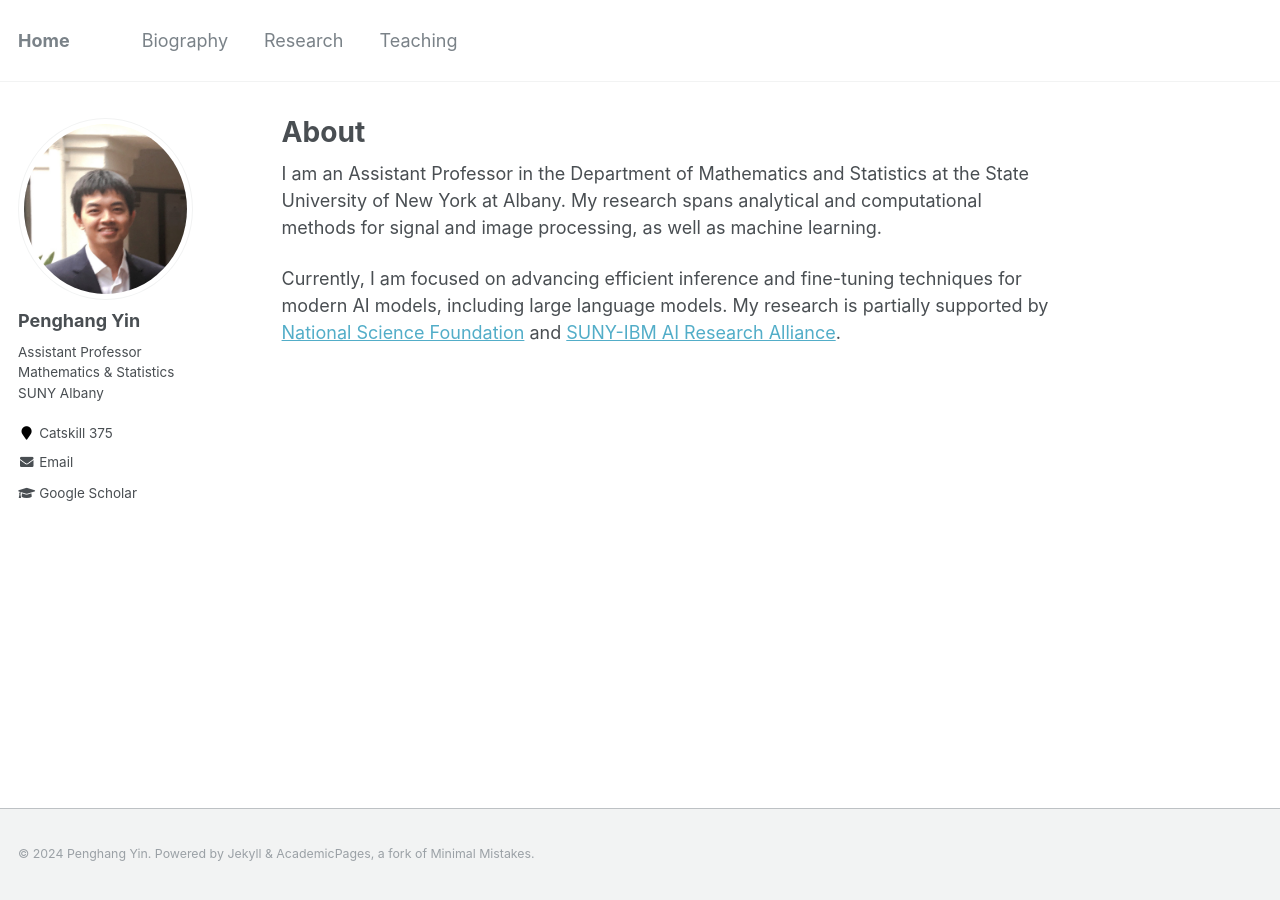
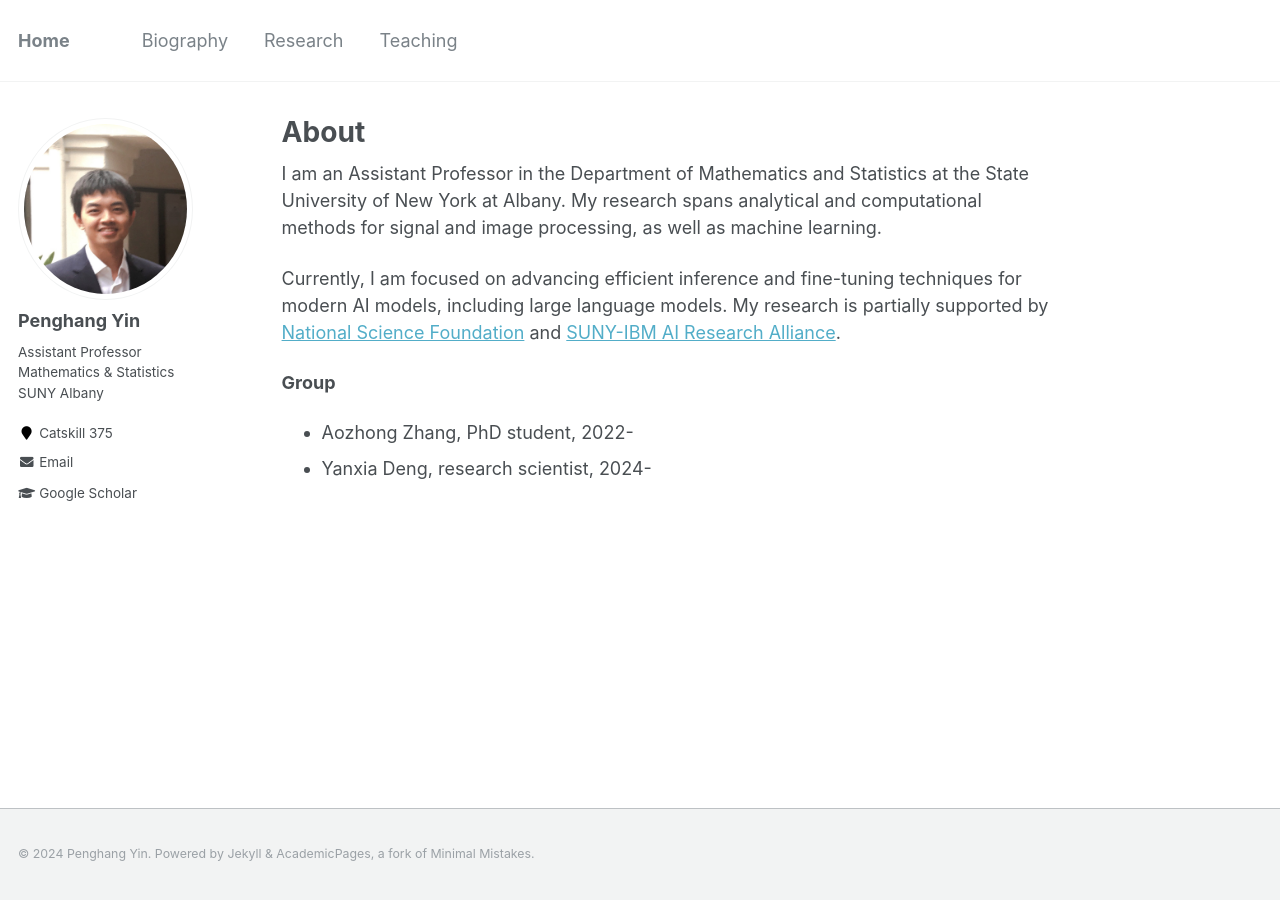
Before and after one commit to yin-penghang/yin-penghang.github.io, a Jekyll site: the page built from _pages/about.md, in a window 1280 px wide. Built offline with Jekyll 4.4.1, drawn with Linux system fonts in a browser that asks for light colours.

Commit message:
Update about.md

```diff
--- a/_pages/about.md
+++ b/_pages/about.md
@@ -11,3 +11,7 @@ redirect_from:
 I am an Assistant Professor in the Department of Mathematics and Statistics at the State University of New York at Albany. My research spans analytical and computational methods for signal and image processing, as well as machine learning.
 
 Currently, I am focused on advancing efficient inference and fine-tuning techniques for modern AI models, including large language models. My research is partially supported by [National Science Foundation](https://www.nsf.gov/) and [SUNY-IBM AI Research Alliance](https://www.suny.edu/ai-research-alliance/).
+
+**Group**
+- Aozhong Zhang, PhD student, 2022-
+- Yanxia Deng, research scientist, 2024-
```
